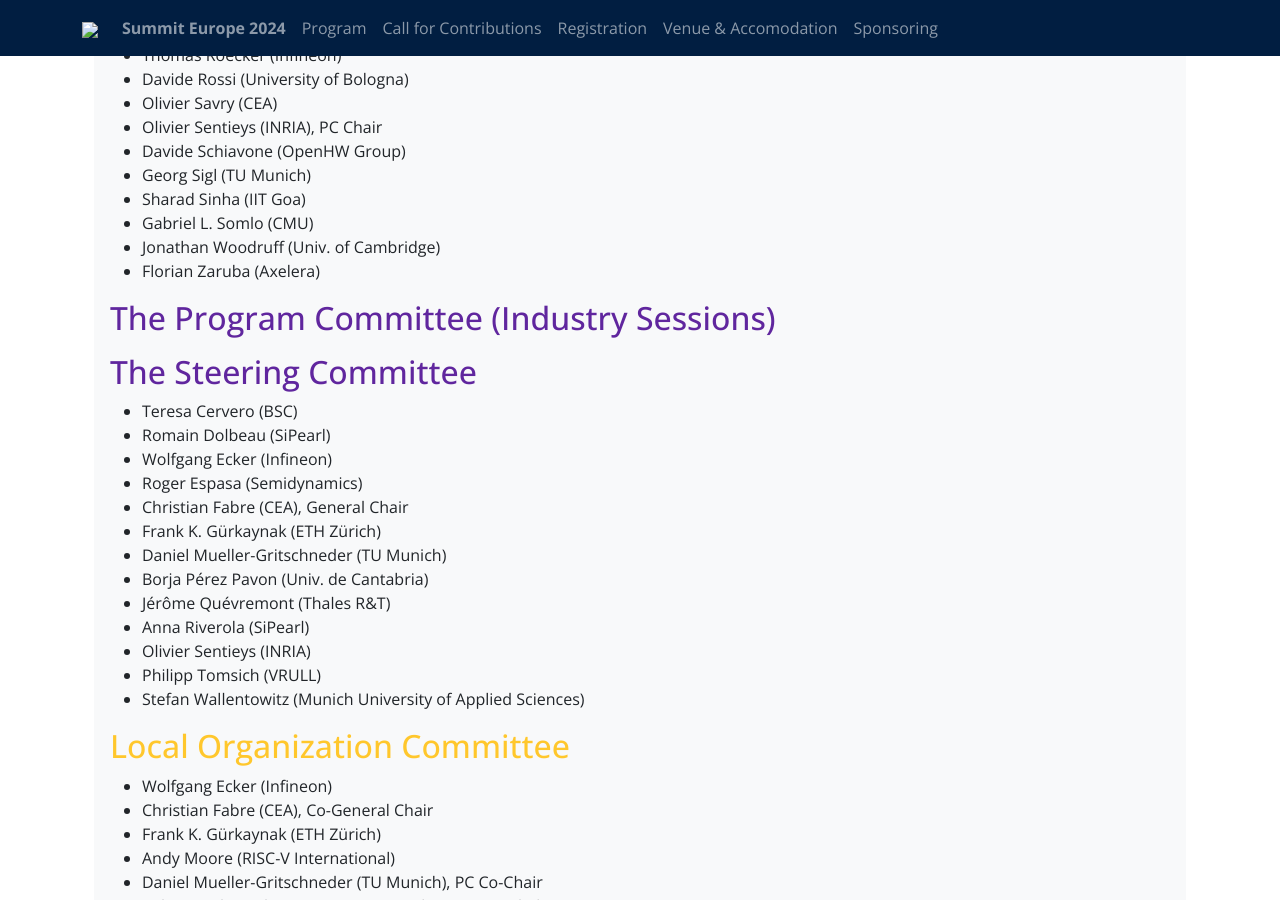
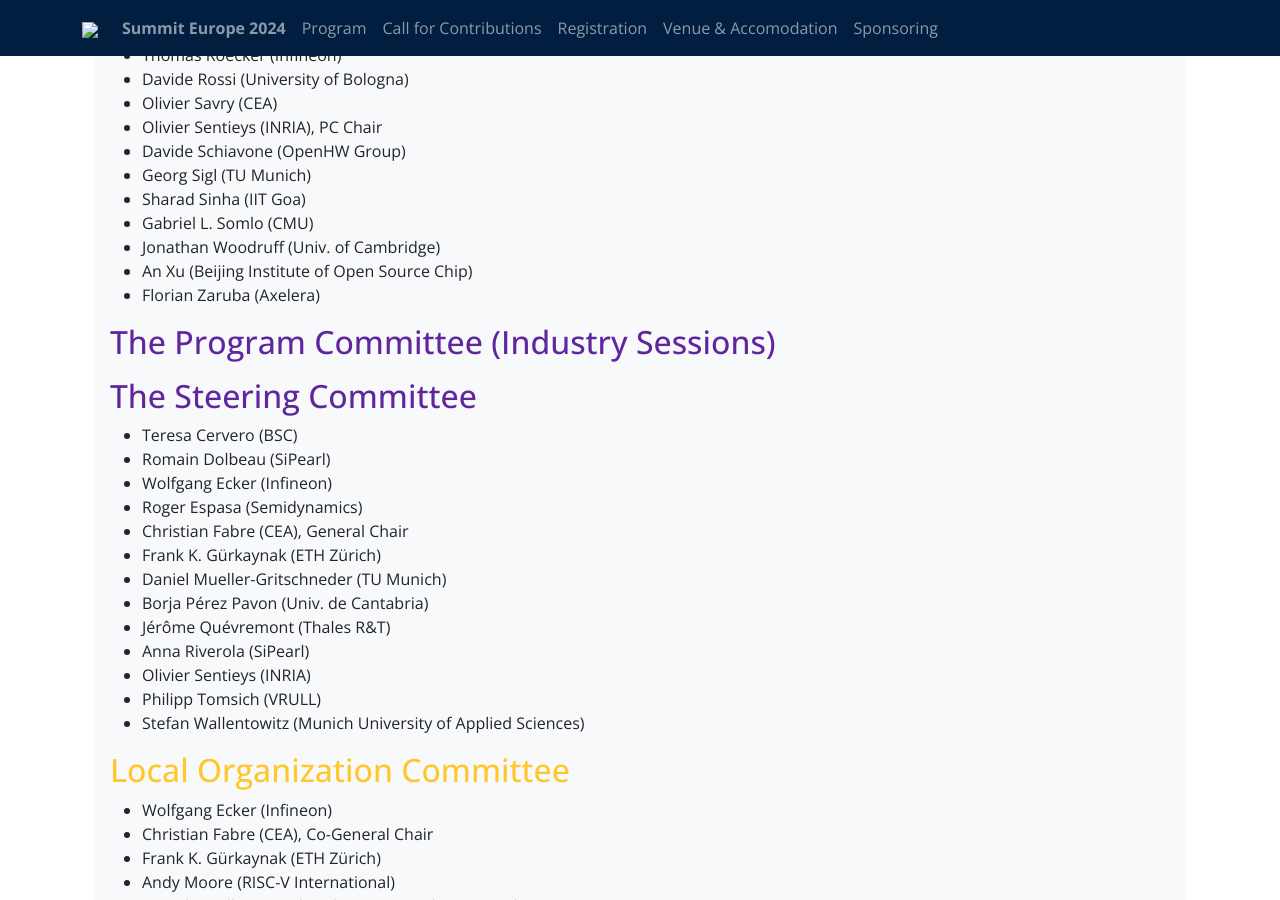
Before and after one commit to riscv-europe/summit-website-development, a Jekyll site: the page built from summit/2024/about.md, in a window 1280 px wide and 900 px high, scrolled down 1063 px. Built offline with Jekyll 4.4.1, drawn with Linux system fonts in a browser that asks for light colours.

Commit message:
Update about.md
Added An Xu

```diff
--- a/summit/2024/about.md
+++ b/summit/2024/about.md
@@ -62,6 +62,7 @@
 <li>Sharad Sinha (IIT Goa)</li>
 <li>Gabriel L. Somlo (CMU)</li>
 <li>Jonathan Woodruff (Univ. of Cambridge)</li>
+<li>An Xu (Beijing Institute of Open Source Chip)</li>
 <li>Florian Zaruba (Axelera)</li>
 
 </ul>
```
